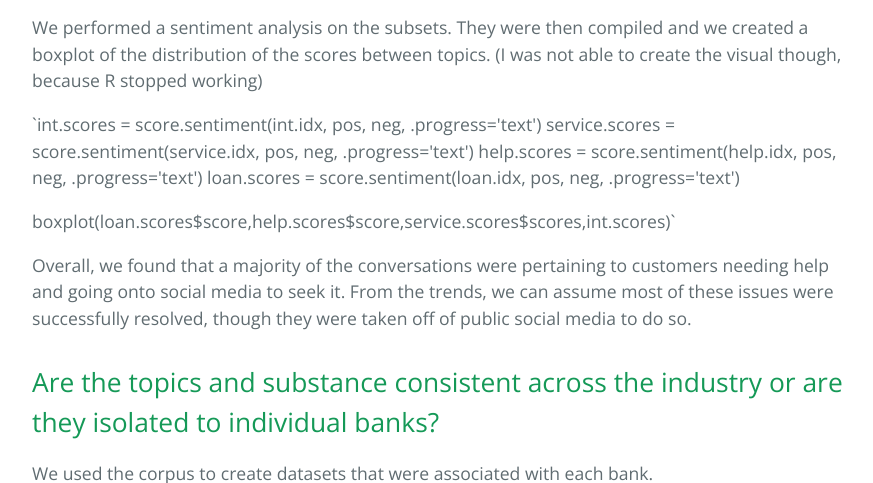
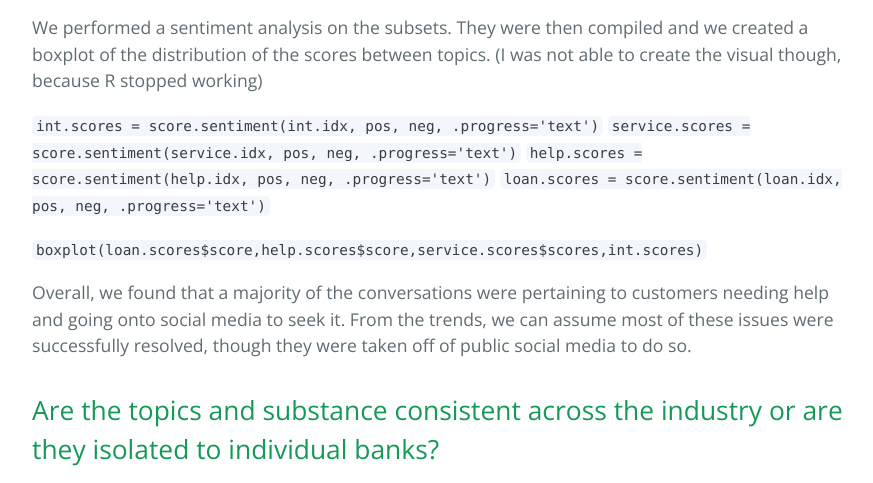
Before and after one commit to squigley17/Wells-Fargo-Analytics-Competition, a plain HTML site: page index.html in a window 1280 px wide. Shown: the part 2839-3322 px from the top of the page, without its empty margins (192-1065 px from the left). Drawn offline with nearby package versions, Linux system fonts and the light colour scheme.

```diff
--- a/index.html
+++ b/index.html
@@ -183,12 +183,12 @@
 
 <p>We performed a sentiment analysis on the subsets. They were then compiled and we created a boxplot of the distribution of the scores between topics. (I was not able to create the visual though, because R stopped working)</p>
 
-<p>`int.scores = score.sentiment(int.idx, pos, neg, .progress='text')
-service.scores = score.sentiment(service.idx, pos, neg, .progress='text')
-help.scores = score.sentiment(help.idx, pos, neg, .progress='text')
-loan.scores = score.sentiment(loan.idx, pos, neg, .progress='text')</p>
+<p><code>int.scores = score.sentiment(int.idx, pos, neg, .progress='text')</code>
+<code>service.scores = score.sentiment(service.idx, pos, neg, .progress='text')</code>
+<code>help.scores = score.sentiment(help.idx, pos, neg, .progress='text')</code>
+<code>loan.scores = score.sentiment(loan.idx, pos, neg, .progress='text')</code></p>
 
-<p>boxplot(loan.scores$score,help.scores$score,service.scores$scores,int.scores)` </p>
+<p><code>boxplot(loan.scores$score,help.scores$score,service.scores$scores,int.scores)</code> </p>
 
 <p>Overall, we found that a majority of the conversations were pertaining to customers needing help and going onto social media to seek it. From the trends, we can assume most of these issues were successfully resolved, though they were taken off of public social media to do so.</p>
 
```
Also changed, not shown: params.json (+1 -1 lines).
